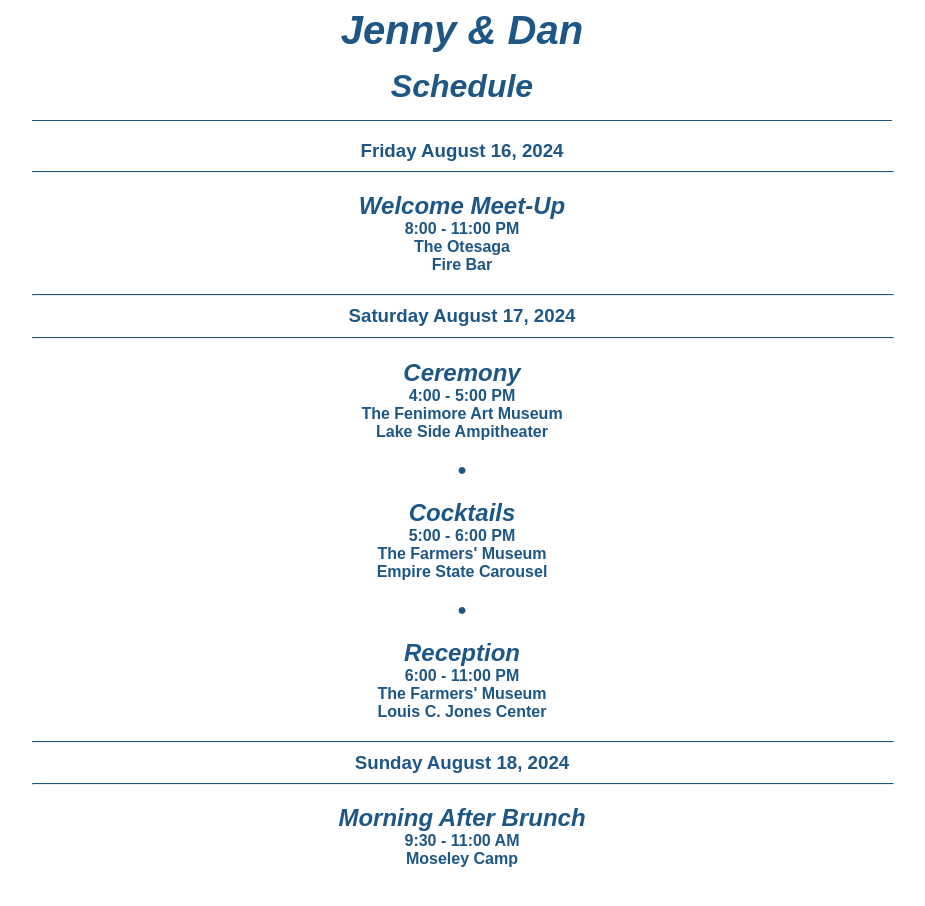
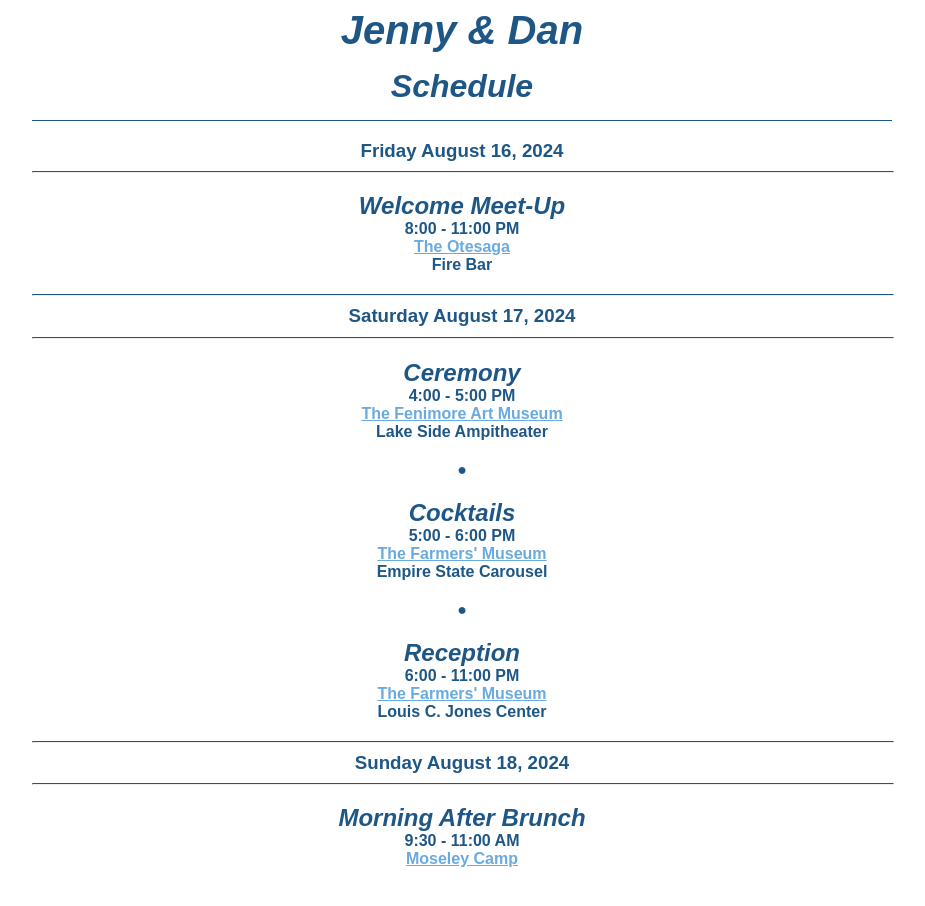
Before and after one commit to danomoseley/jennydan, a SvelteKit app: page /schedule in a window 1280 px wide. Shown: the top 906 px of the page, without its empty margins (178-1103 px from the left). Built offline with nearby package versions, Linux system fonts and the light colour scheme.

Commit message:
Add links to schedule places

```diff
--- a/src/routes/schedule/+page.svelte
+++ b/src/routes/schedule/+page.svelte
@@ -14,7 +14,7 @@
           <ul>
             <li class="fancy">Welcome Meet-Up</li>
             <li>8:00 - 11:00 PM</li>
-            <li>The Otesaga</li>
+            <li><a target="_blank" href="https://maps.app.goo.gl/qxhWUdT5jC3qSViy6">The Otesaga</a></li>
             <li>Fire Bar</li>
           </ul>
         </li>
@@ -29,7 +29,7 @@
           <ul>
             <li class="fancy">Ceremony</li>
             <li>4:00 - 5:00 PM</li>
-            <li>The Fenimore Art Museum</li>
+            <li><a target="_blank" href="https://maps.app.goo.gl/tbhNYMwWkgtPowac7">The Fenimore Art Museum</a></li>
             <li>Lake Side Ampitheater</li>
           </ul>
         </li>
@@ -38,7 +38,7 @@
           <ul>
             <li class="fancy">Cocktails</li>
             <li>5:00 - 6:00 PM</li>
-            <li>The Farmers' Museum</li>
+            <li><a target="_blank" href="https://maps.app.goo.gl/twtrAwbgMFD31iHBA">The Farmers' Museum</a></li>
             <li>Empire State Carousel</li>
           </ul>
         </li>
@@ -47,7 +47,7 @@
           <ul>
             <li class="fancy">Reception</li>
             <li>6:00 - 11:00 PM</li>
-            <li>The Farmers' Museum</li>
+            <li><a target="_blank" href="https://maps.app.goo.gl/twtrAwbgMFD31iHBA">The Farmers' Museum</a></li>
             <li>Louis C. Jones Center</li>
           </ul>
         </li>
@@ -62,7 +62,7 @@
           <ul>
             <li class="fancy">Morning After Brunch</li>
             <li>9:30 - 11:00 AM</li>
-            <li>Moseley Camp</li>
+            <li><a target="_blank" href="https://maps.app.goo.gl/BvwpLkqseDUs1VEP9">Moseley Camp</a></li>
           </ul>
         </li>
       </ul>
```
